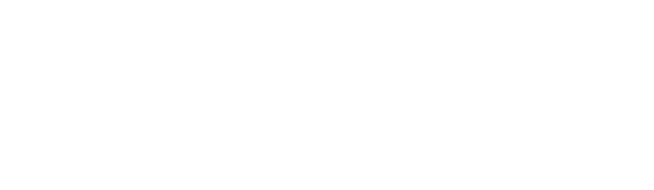
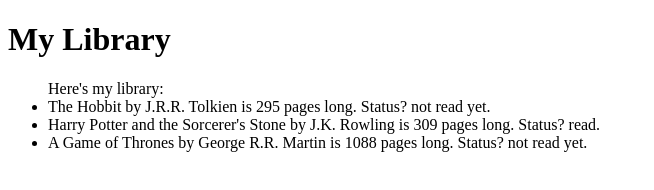
Before and after one commit to edensalt/library, a website: page index.html in a window 1280 px wide. Shown: the whole page, without its empty margins (0-654 px from the left). Drawn offline with Linux system fonts and the light colour scheme.

Commit message:
Add js to iterate through library array and add eslint

```diff
--- a/app.js
+++ b/app.js
@@ -1,19 +1,32 @@
+// Establish the library array
+
+const myLibrary = [];
+
+// Define the object constructor for each book
+
 function Book(title, author, pages, read) {
-    this.title = title;
-    this.author = author;
-    this.pages = pages;
-    this.read = read;
-    //   this.info = function () {
-    //     return `${title} by ${author}, ${pages} pages, ${read}.`;
-    //   };
-  }
+  this.title = title;
+  this.author = author;
+  this.pages = pages;
+  this.read = read;
+}
 
-  Book.prototype = {
-    info() {
-      return `${this.title} by ${this.author}, ${this.pages} pages, ${this.read}.`;
-    },
-  };
+function addBookToLibrary(title, author, pages, read) {
+  const newBook = new Book(title, author, pages, read);
+  myLibrary.push(newBook);
+}
 
-  const theHobbit = new Book("The Hobbit", "J.R.R. Tolkien", 295, "not read yet");
+// Define books
 
-  console.log(theHobbit.info());
+addBookToLibrary('The Hobbit', 'J.R.R. Tolkien', 295, 'not read yet');
+addBookToLibrary('Harry Potter and the Sorcerer\'s Stone', 'J.K. Rowling', 309, 'read');
+addBookToLibrary('A Game of Thrones', 'George R.R. Martin', 1088, 'not read yet');
+
+console.log(myLibrary);
+
+for (i = 0; i < myLibrary.length; i++) {
+  const list = document.querySelector('ul');
+  const bookItem = document.createElement('li');
+  bookItem.textContent = `${myLibrary[i].title} by ${myLibrary[i].author} is ${myLibrary[i].pages} pages long. Status? ${myLibrary[i].read}.`;
+  list.appendChild(bookItem);
+}
--- a/index.html
+++ b/index.html
@@ -8,7 +8,8 @@
     <link rel="stylesheet" href="styles.css">
 </head>
 <body>
-
+    <h1>My Library</h1>
+    <ul>Here's my library:</ul>
 </body>
 <script src="app.js"></script>
 </html>
```
Also changed, not shown: package.json (added, +16 -0 lines), .eslintrc.json (added), 2 other files.
